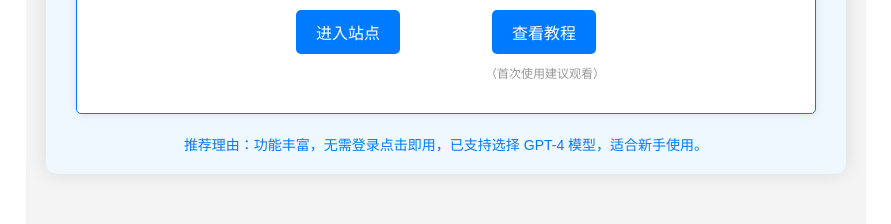
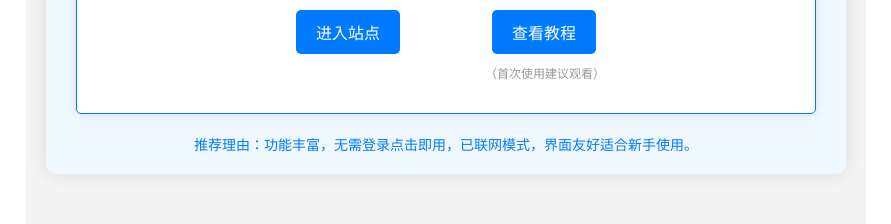
Before and after one commit to cheng7760/AIproject, a React (Create React App) app: page / in a window 1280 px wide. Shown: the part 1180-1404 px from the top of the page, without its empty margins (194-1085 px from the left). Built offline with nearby package versions, Linux system fonts and the light colour scheme.

Commit message:
Update App.js

```diff
--- a/src/App.js
+++ b/src/App.js
@@ -65,7 +65,7 @@ function App() {
           </div>
           <p className="small-text2">（首次使用建议观看）</p>
         </div>
-        <p className="recommendation">推荐理由：功能丰富，无需登录点击即用，已支持选择 GPT-4 模型，适合新手使用。</p>
+        <p className="recommendation">推荐理由：功能丰富，无需登录点击即用，已联网模式，界面友好适合新手使用。</p>
       </div>
         <div className="category">
           <div className="category-line">
```
